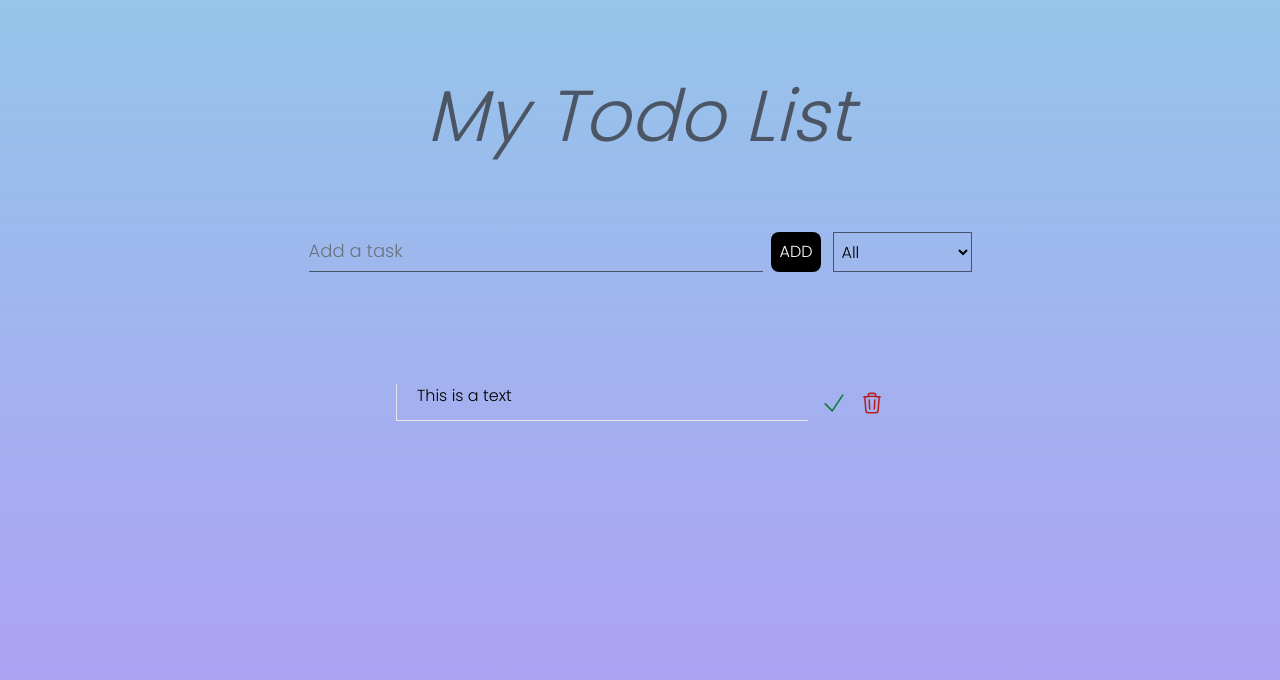
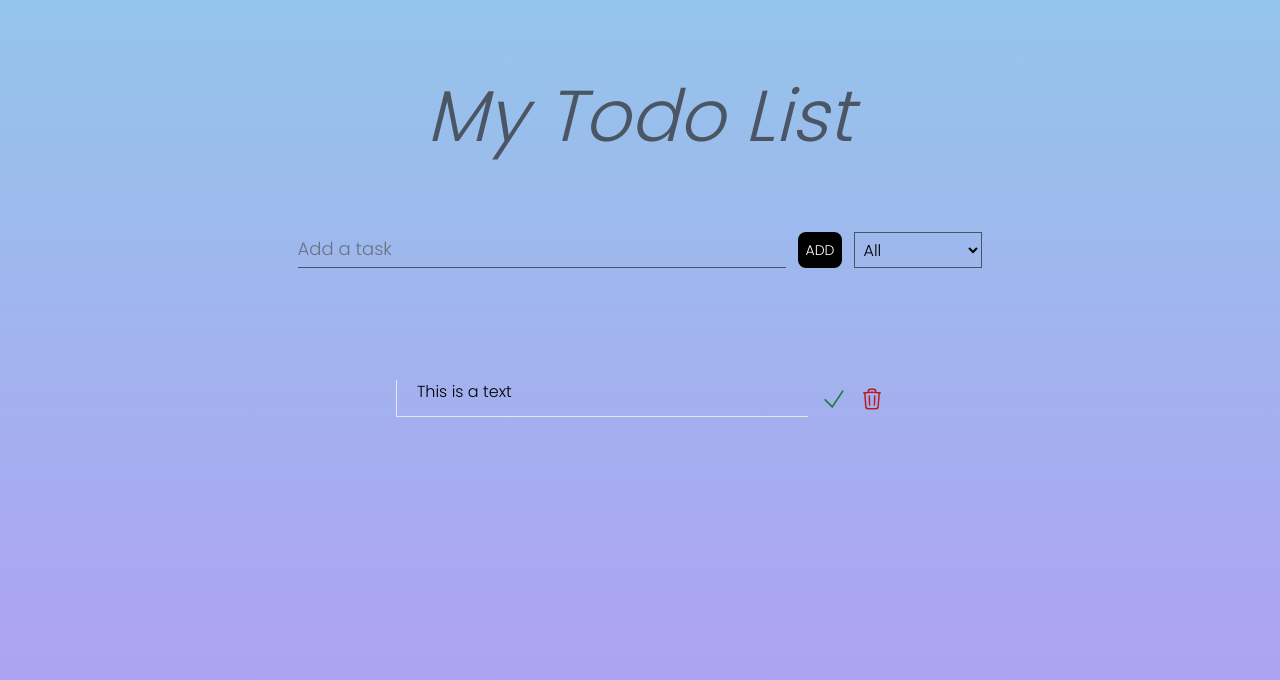
Before and after one commit to Armin-Fullstack/todo-remake, a React (Vite) app: page / in a window 1280 px wide. Shown: the top 680 px of the page. Built offline with nearby package versions, Linux system fonts and the light colour scheme.

Commit message:
Ref: Changed the Form's structure

```diff
--- a/src/components/Form.jsx
+++ b/src/components/Form.jsx
@@ -12,26 +12,23 @@ const Form = () => {
   return (
     <>
       {/* main container  */}
-      <div className="container max-w-5xl mt-20 mx-auto">
+      <div className="container max-w-5xl mt-20 mx-auto px-6">
 
         {/* title  */}
         <Title/>
 
         {/* form  */}
         <form className="mt-20 flex justify-center space-x-3">
-            {/* input and button container  */}
-            <div className="w-1/2 flex justify-between space-x-2">
             <input value={input}
             onChange={getUserInput}
                     type="text"
-                    className="w-full border-b border-slate-600 bg-transparent focus:outline-none placeholder:text-lg placeholder:text-gray-500"
+                    className="w-full md:w-1/2 border-b border-slate-600 bg-transparent focus:outline-none placeholder:text-md md:placeholder:text-lg placeholder:text-gray-500"
                     placeholder="Add a task"
                 />
 
-                <button className="bg-black text-white hover:text-orange-400 p-2 rounded-lg">ADD</button>
-            </div>
+            <button className="bg-black text-white text-sm hover:text-orange-400 p-2 rounded-lg">ADD</button>
 
-            <select name="todos" className="bg-transparent outline-none border border-slate-600 p-1">
+            <select name="todos" className="w-20 md:w-32 bg-transparent outline-none border border-slate-600 p-1">
                 <option value="All">All</option>
                 <option value="Completed">Completed</option>
                 <option value="Uncompleted">Uncompleted</option>
```
